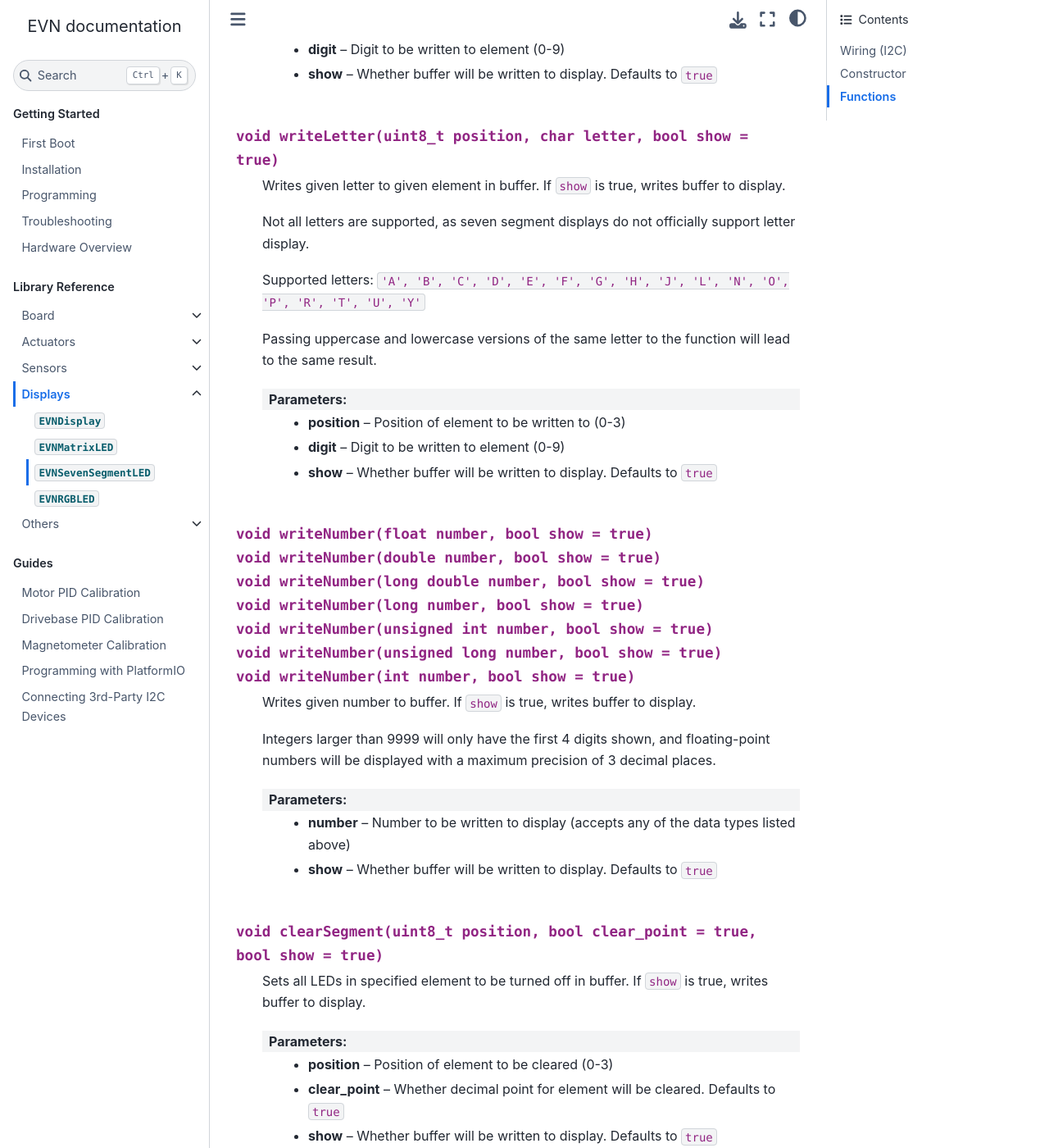
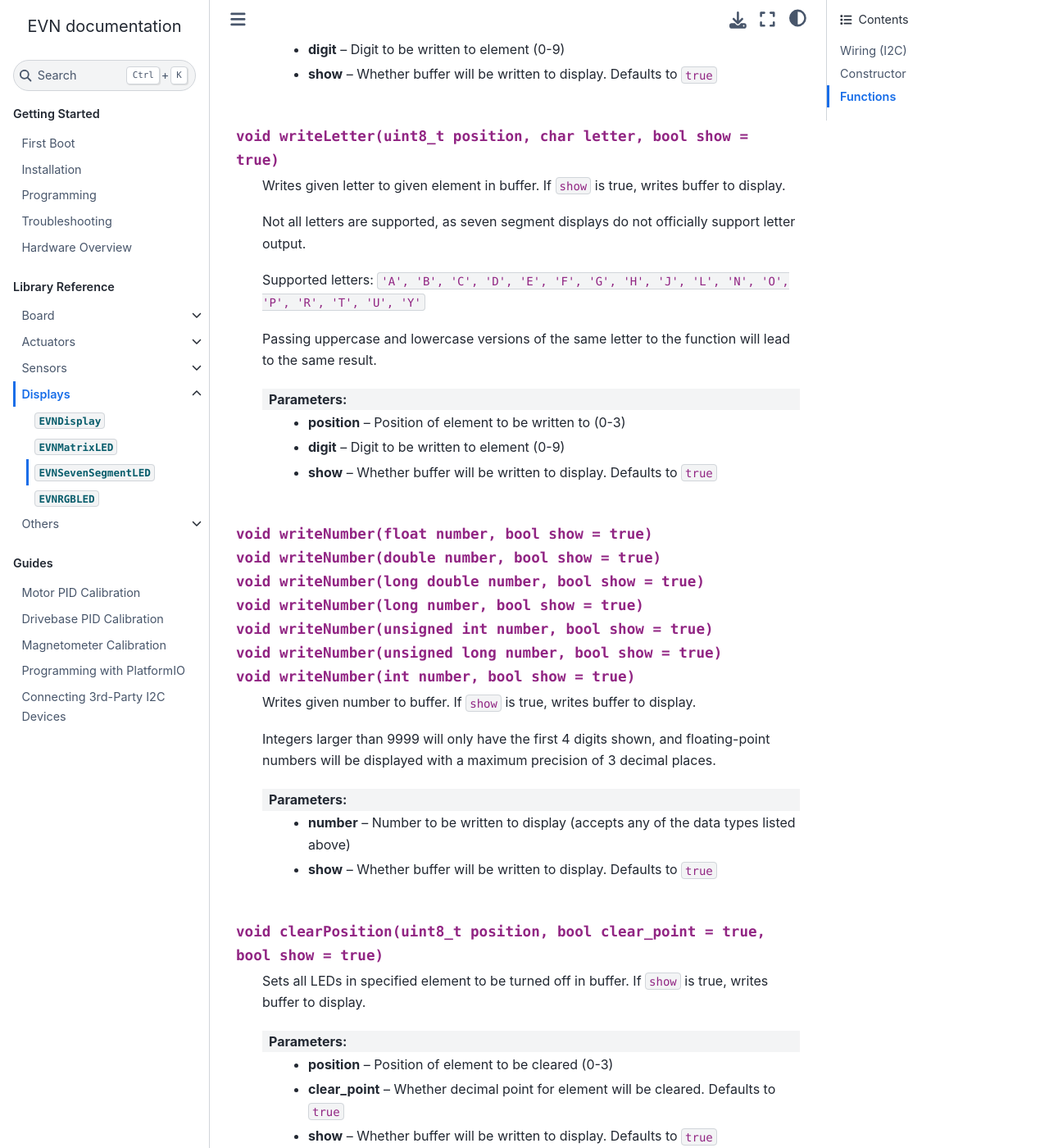
Before and after one commit to HTY2003/EVN-arduino-old, a Sphinx documentation site: the page built from docs/displays/evnsevensegmentled.rst, in a window 1280 px wide and 1400 px high, scrolled down 3101 px. Shown: the whole window at 82% size. Built offline with Sphinx 7.4.7 and the Sphinx Book theme 1.1.4, drawn with Linux system fonts in a browser that asks for light colours.

Commit message:
small refactor

```diff
--- a/docs/displays/evnsevensegmentled.rst
+++ b/docs/displays/evnsevensegmentled.rst
@@ -103,7 +103,7 @@ Functions
 
     Writes given letter to given element in buffer. If ``show`` is true, writes buffer to display.
 
-    Not all letters are supported, as seven segment displays do not officially support letter display.
+    Not all letters are supported, as seven segment displays do not officially support letter output.
 
     Supported letters: ``'A', 'B', 'C', 'D', 'E', 'F', 'G', 'H', 'J', 'L', 'N', 'O', 'P', 'R', 'T', 'U', 'Y'``
 
@@ -128,7 +128,7 @@ Functions
     :param number: Number to be written to display (accepts any of the data types listed above)
     :param show: Whether buffer will be written to display. Defaults to ``true``
 
-.. function:: void clearSegment(uint8_t position, bool clear_point = true, bool show = true)
+.. function:: void clearPosition(uint8_t position, bool clear_point = true, bool show = true)
 
     Sets all LEDs in specified element to be turned off in buffer. If ``show`` is true, writes buffer to display.
 
```
Also changed, not shown: 1 other file.
